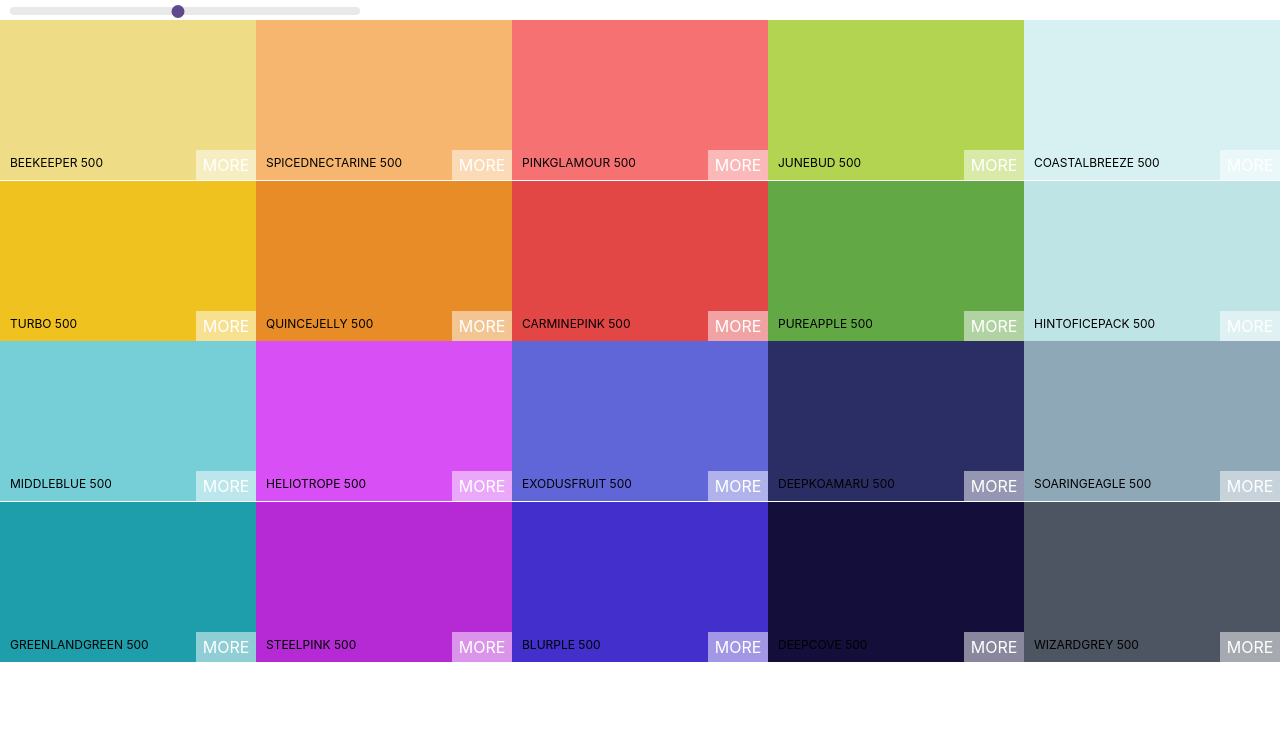
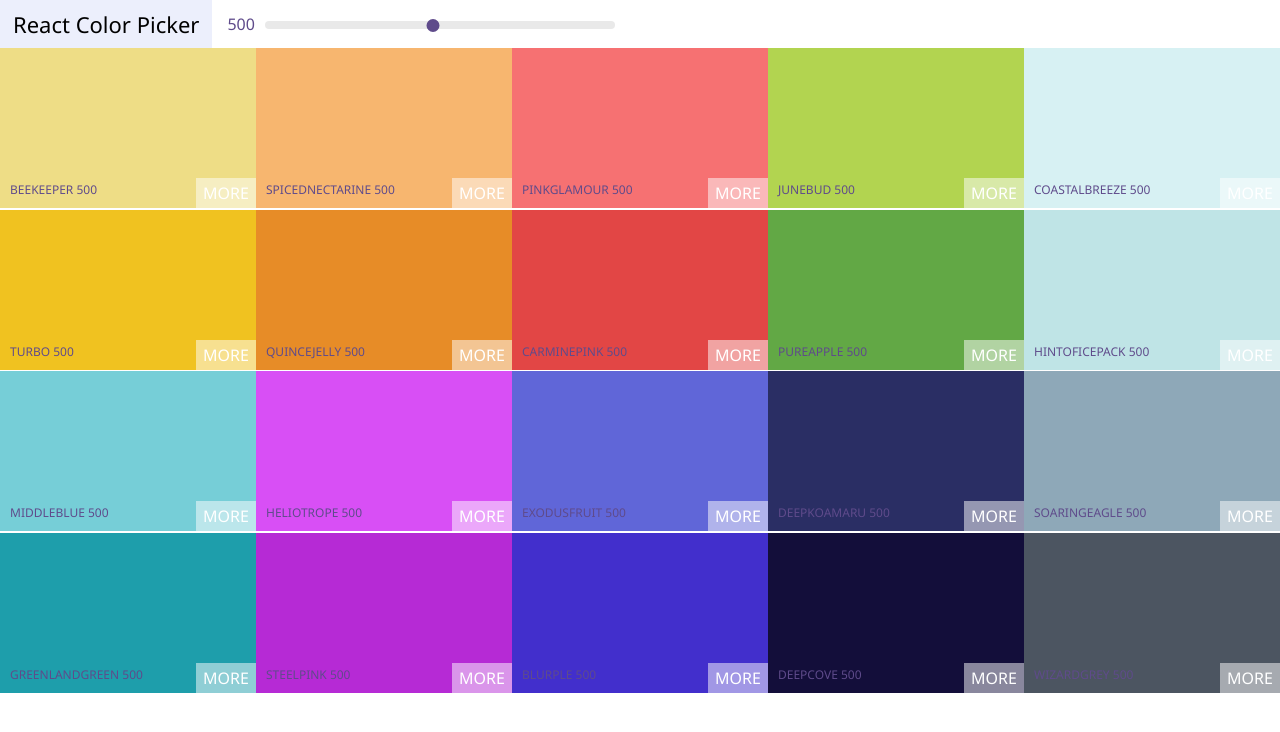
Before and after one commit to jamesv28/Color-Boxes, a React (Create React App) app: page / in a window 1280 px wide. Shown: the top 732 px of the page. Built offline with nearby package versions, Linux system fonts and the light colour scheme.

Commit message:
created navbar component

```diff
--- a/public/index.html
+++ b/public/index.html
@@ -10,34 +10,14 @@
       content="Web site created using create-react-app"
     />
     <link rel="apple-touch-icon" href="%PUBLIC_URL%/logo192.png" />
-    <!--
-      manifest.json provides metadata used when your web app is installed on a
-      user's mobile device or desktop. See https://developers.google.com/web/fundamentals/web-app-manifest/
-    -->
+
     <link rel="manifest" href="%PUBLIC_URL%/manifest.json" />
-    <!--
-      Notice the use of %PUBLIC_URL% in the tags above.
-      It will be replaced with the URL of the `public` folder during the build.
-      Only files inside the `public` folder can be referenced from the HTML.
 
-      Unlike "/favicon.ico" or "favicon.ico", "%PUBLIC_URL%/favicon.ico" will
-      work correctly both with client-side routing and a non-root public URL.
-      Learn how to configure a non-root public URL by running `npm run build`.
-    -->
-    <title>React App</title>
+    <title>React Color App</title>
   </head>
   <body>
     <noscript>You need to enable JavaScript to run this app.</noscript>
     <div id="root"></div>
-    <!--
-      This HTML file is a template.
-      If you open it directly in the browser, you will see an empty page.
 
-      You can add webfonts, meta tags, or analytics to this file.
-      The build step will place the bundled scripts into the <body> tag.
-
-      To begin the development, run `npm start` or `yarn start`.
-      To create a production bundle, use `npm run build` or `yarn build`.
-    -->
   </body>
 </html>
--- a/src/App.css
+++ b/src/App.css
@@ -1,5 +1,7 @@
+
 .App {
-  text-align: center;
+  font-family: 'Spartan', sans-serif;
+
 }
 
 .App-logo {
--- /dev/null
+++ b/src/Navbar.css
@@ -0,0 +1,52 @@
+.navbar {
+    display: flex;
+    align-items: center;
+    justify-content: flex-start;
+    height: 6vh;
+}
+.logo {
+    margin-right: 15px;
+    padding: 0 13px;
+    font-size: 22px;
+    background-color: #eceffc;
+    height: 100%;
+    display: flex;
+    align-items: center;
+}
+
+.logo a {
+    text-decoration: none;
+    color: black;
+}
+
+.slider {
+    width: 350px;
+    display: inline-block;
+    margin: 0 10px;
+}
+
+.rc-slider-track {
+    background-color: transparent;
+}
+
+.rc-slider-rail {
+    height: 8px;
+}
+
+.rc-slider-handle,
+.rc-slider-handle:hover,
+.rc-slider-handle:active,
+.rc-slider-handle:focus {
+    background-color: #5f4b8b;
+    outline: 0;
+    border: 2px solid #5f4b8b;
+    box-shadow: 0;
+    width: 13px;
+    height: 13px;
+    margin-left: -7px;
+    margin-top: -2px;
+}
+
+span {
+    color: #5f4b8b;
+}
--- a/src/Navbar.js
+++ b/src/Navbar.js
@@ -0,0 +1,37 @@
+import React, { Component } from 'react';
+import Slider from 'rc-slider';
+import 'rc-slider/assets/index.css';
+import './Navbar.css';
+
+class Navbar extends Component {
+
+    render() {
+
+        const {
+            level,
+            changeLevel
+        } = this.props;
+
+        return (
+            <nav className="navbar">
+                <div className="logo">
+                    <a href="#">React Color Picker</a>
+                </div>
+                <div className="slider-container">
+                    <span>{level}</span>
+                    <div className="slider">
+                        <Slider
+                            step={100}
+                            defaultValue={level}
+                            min={100}
+                            max={900}
+                            onAfterChange={changeLevel}
+                        />
+                    </div>
+                </div>
+            </nav>
+        )
+    }
+}
+
+export default Navbar;
--- a/src/Palette.css
+++ b/src/Palette.css
@@ -1,37 +1,10 @@
+@import url('https://fonts.googleapis.com/css?family=Noto+Sans&display=swap');
+
 .Palette {
     height: 100vh;
+    font-family: 'Noto Sans', sans-serif;
 }
 
 .Palette-colors {
     height: 80%;
 }
-
-
-.slider {
-    width: 350px;
-    display: inline-block;
-    margin: 0 10px;
-}
-
-.rc-slider-track {
-    background-color: transparent;
-}
-
-.rc-slider-rail {
-    height: 8px;
-}
-
-.rc-slider-handle,
-.rc-slider-handle:hover,
-.rc-slider-handle:active,
-.rc-slider-handle:focus {
-    background-color: #5f4b8b;
-    outline: 0;
-    border: 2px solid #5f4b8b;
-    box-shadow: 0;
-    width: 13px;
-    height: 13px;
-    margin-left: -7px;
-    margin-top: -2px;
-
-}
--- a/src/Palette.js
+++ b/src/Palette.js
@@ -1,7 +1,7 @@
 import React, { Component } from 'react';
 import ColorBox from './ColorBox';
-import Slider from 'rc-slider';
-import 'rc-slider/assets/index.css';
+import Navbar from './Navbar';
+
 import './Palette.css';
 
 class Palette extends Component {
@@ -38,15 +38,10 @@
         ));
         return (
             <div className="Palette">
-                <div className="slider">
-                    <Slider
-                        step={100}
-                        defaultValue={level}
-                        min={100}
-                        max={900}
-                        onAfterChange={this.changeLevel}
-                    />
-                </div>
+                <Navbar
+                    level={level}
+                    changeLevel={this.changeLevel}
+                />
                 <div className="Palette-colors">
                     {colorBoxes}
                 </div>
```
